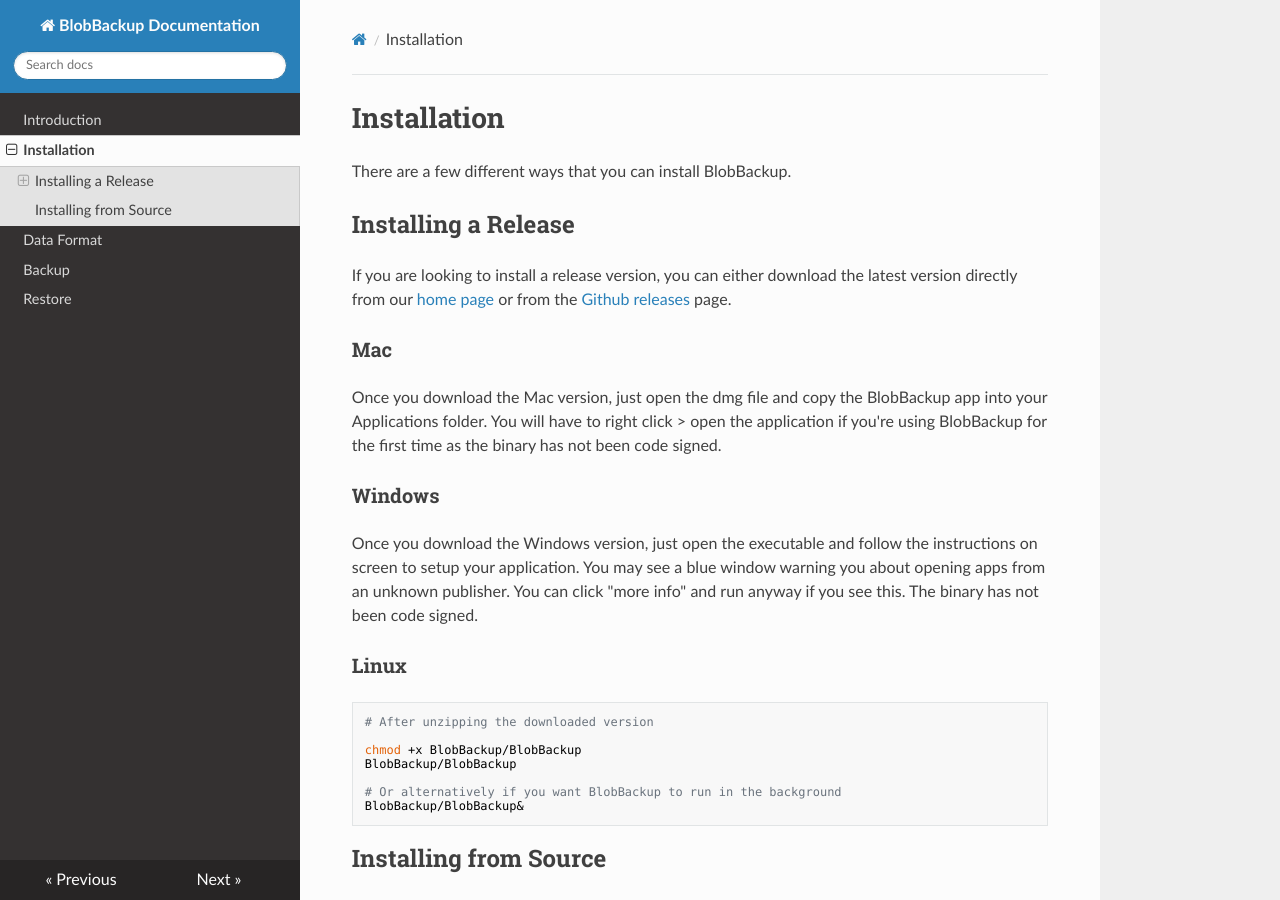
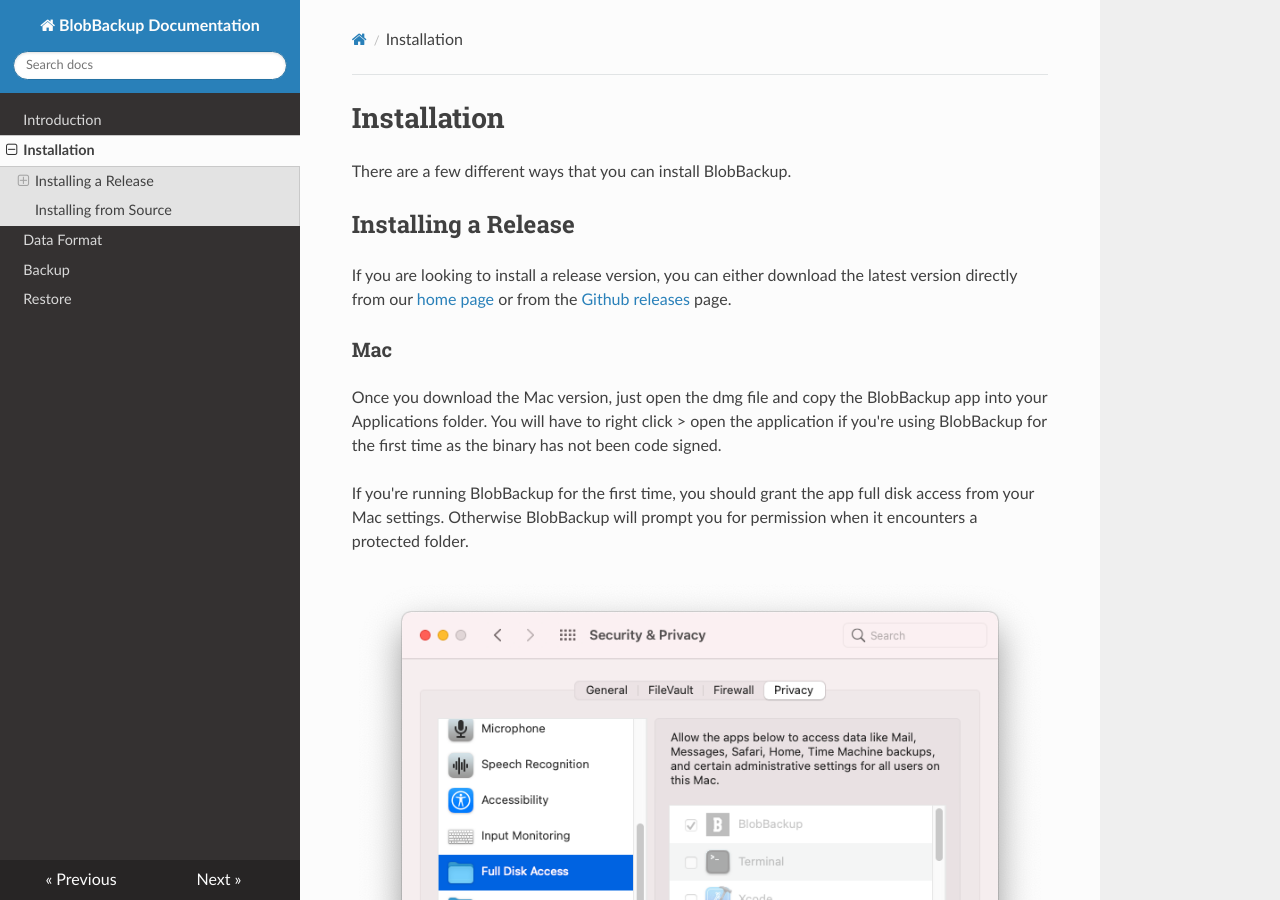
Before and after one commit to Blobbackup/Blobbackup, an MkDocs documentation site: the page built from docs/docs/install.md, in a window 1280 px wide and 900 px high. Built offline with MkDocs 1.6.1, drawn with Linux system fonts in a browser that asks for light colours; nearby versions of some CDN libraries.

Commit message:
Add mac full disk access instructions

```diff
--- a/docs/docs/install.md
+++ b/docs/docs/install.md
@@ -17,6 +17,13 @@
 have to right click > open the application if you're using
 BlobBackup for the first time as the binary has not been
 code signed.
+
+If you're running BlobBackup for the first time, you should grant
+the app full disk access from your Mac settings. Otherwise
+BlobBackup will prompt you for permission when it encounters a
+protected folder.
+
+![](images/install-mac-1.png)
 
 ### Windows
 
```
Also changed, not shown: docs/docs/images/install-mac-1.png (added).
